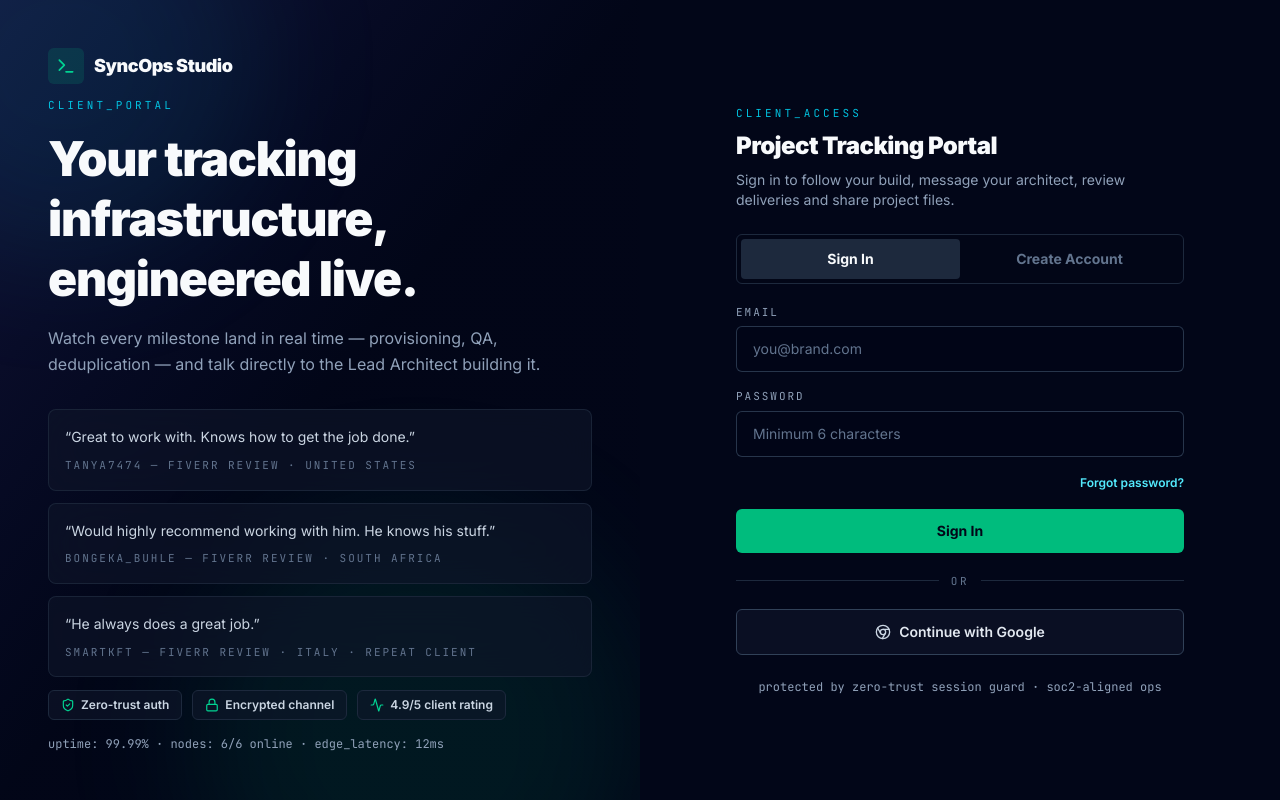
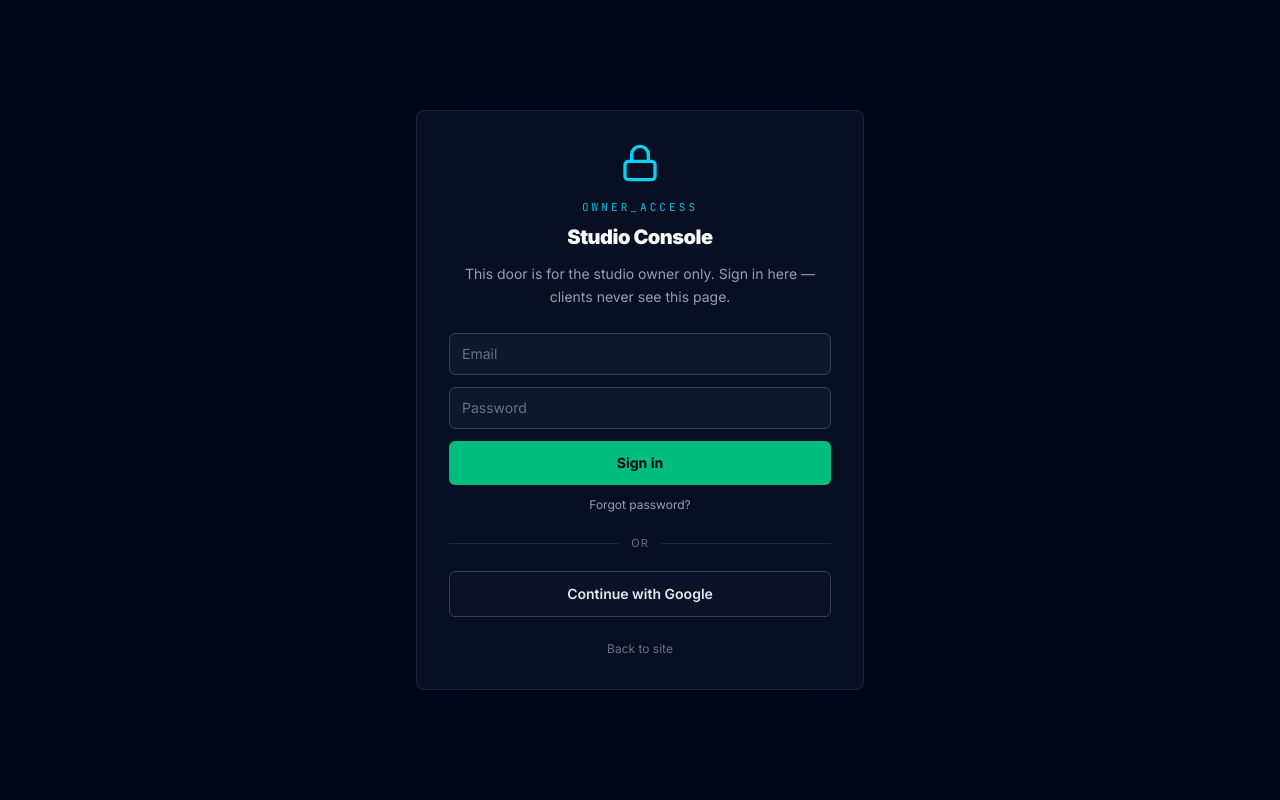
Before and after one commit to iadeshchandra/SyncOps-Studio, a React (Vite) app: page /ekanto in a window 1280 px wide. Before the commit this address led to /client/login. Built offline with nearby package versions, Linux system fonts and the light colour scheme; no server answers; the database is empty.

Commit message:
Give the console door its own sign-in: OwnerGate panel at the console address instead of redirecting to the client login

```diff
--- a/src/components/AdminRoute.tsx
+++ b/src/components/AdminRoute.tsx
@@ -1,6 +1,6 @@
-import type { ReactNode } from 'react';
-import { Link, Navigate } from 'react-router-dom';
-import { Loader2, ShieldAlert } from 'lucide-react';
+import { useState, type FormEvent, type ReactNode } from 'react';
+import { Link } from 'react-router-dom';
+import { Loader2, Lock, ShieldAlert } from 'lucide-react';
 import { useAuth } from '../lib/auth';
 import { useIsAdmin } from '../lib/admin';
 
@@ -10,6 +10,10 @@ import { useIsAdmin } from '../lib/admin';
  * owner-gated `platformConfig/admins` doc (see lib/admin.ts). In demo mode
  * the demo client account is treated as the owner so the console stays
  * explorable with zero configuration.
+ *
+ * The console door carries its OWN sign-in (OwnerGate below): a signed-out
+ * visitor at the console address signs in right there and is never sent to
+ * the client login pages.
  */
 export function AdminRoute({ children }: { children: ReactNode }) {
   const { user, loading: authLoading } = useAuth();
@@ -23,7 +27,7 @@ export function AdminRoute({ children }: { children: ReactNode }) {
     );
   }
 
-  if (!user) return <Navigate to="/client/login" replace />;
+  if (!user) return <OwnerGate />;
 
   if (!isAdmin) {
     return (
@@ -46,3 +50,125 @@ export function AdminRoute({ children }: { children: ReactNode }) {
 
   return <>{children}</>;
 }
+
+/**
+ * The console's own sign-in panel. Email + password and Google, using the
+ * same auth helpers as the public login page — but rendered at the console
+ * address itself, so the owner never passes through the client portal.
+ * A successful sign-in re-renders AdminRoute straight into the console.
+ */
+function OwnerGate() {
+  const { signInEmail, signInGoogle, resetPassword } = useAuth();
+  const [email, setEmail] = useState('');
+  const [password, setPassword] = useState('');
+  const [busy, setBusy] = useState(false);
+  const [error, setError] = useState<string | null>(null);
+  const [notice, setNotice] = useState<string | null>(null);
+
+  async function onSubmit(e: FormEvent) {
+    e.preventDefault();
+    setBusy(true);
+    setError(null);
+    setNotice(null);
+    try {
+      await signInEmail(email.trim(), password);
+    } catch (err) {
+      setError(err instanceof Error ? err.message : 'Sign-in failed. Please try again.');
+    } finally {
+      setBusy(false);
+    }
+  }
+
+  async function onGoogle() {
+    setBusy(true);
+    setError(null);
+    setNotice(null);
+    try {
+      await signInGoogle();
+    } catch (err) {
+      setError(err instanceof Error ? err.message : 'Google sign-in failed. Please try again.');
+    } finally {
+      setBusy(false);
+    }
+  }
+
+  async function onForgot() {
+    if (!email.trim()) {
+      setError('Enter your email above first, then tap Forgot password.');
+      return;
+    }
+    setBusy(true);
+    setError(null);
+    setNotice(null);
+    try {
+      await resetPassword(email.trim());
+      setNotice('Password reset email sent — set the new password from your inbox.');
+    } catch (err) {
+      setError(err instanceof Error ? err.message : 'Could not send the reset email.');
+    } finally {
+      setBusy(false);
+    }
+  }
+
+  return (
+    <div className="flex min-h-screen items-center justify-center bg-slate-950 px-4">
+      <div className="glass w-full max-w-md rounded-lg p-8">
+        <Lock className="mx-auto h-10 w-10 text-cyan-400" />
+        <p className="eyebrow mt-4 text-center">owner_access</p>
+        <h1 className="h-display mt-2 text-center text-xl">Studio Console</h1>
+        <p className="mt-3 text-center text-sm leading-relaxed text-slate-400">
+          This door is for the studio owner only. Sign in here — clients never see this page.
+        </p>
+
+        <form onSubmit={onSubmit} className="mt-6 space-y-3">
+          <input
+            type="email"
+            required
+            autoComplete="email"
+            placeholder="Email"
+            value={email}
+            onChange={(e) => setEmail(e.target.value)}
+            className="w-full rounded-md border border-slate-700 bg-slate-900 px-3 py-2.5 text-sm text-slate-100 placeholder:text-slate-500 focus:border-cyan-400 focus:outline-none"
+          />
+          <input
+            type="password"
+            required
+            autoComplete="current-password"
+            placeholder="Password"
+            value={password}
+            onChange={(e) => setPassword(e.target.value)}
+            className="w-full rounded-md border border-slate-700 bg-slate-900 px-3 py-2.5 text-sm text-slate-100 placeholder:text-slate-500 focus:border-cyan-400 focus:outline-none"
+          />
+          {error && <p className="text-sm text-rose-400">{error}</p>}
+          {notice && <p className="text-sm text-emerald-400">{notice}</p>}
+          <button type="submit" disabled={busy} className="btn-primary w-full">
+            {busy ? 'Signing in…' : 'Sign in'}
+          </button>
+        </form>
+
+        <button
+          type="button"
+          onClick={onForgot}
+          disabled={busy}
+          className="mt-3 w-full text-center text-xs text-slate-400 underline-offset-2 hover:text-slate-200 hover:underline"
+        >
+          Forgot password?
+        </button>
+
+        <div className="my-5 flex items-center gap-3 text-[11px] uppercase tracking-widest text-slate-500">
+          <span className="h-px flex-1 bg-slate-800" />
+          or
+          <span className="h-px flex-1 bg-slate-800" />
+        </div>
+
+        <button type="button" onClick={onGoogle} disabled={busy} className="btn-ghost w-full">
+          Continue with Google
+        </button>
+
+        <Link to="/" className="mt-6 block text-center text-xs text-slate-500 hover:text-slate-300">
+          Back to site
+        </Link>
+      </div>
+    </div>
+  );
+}
```
